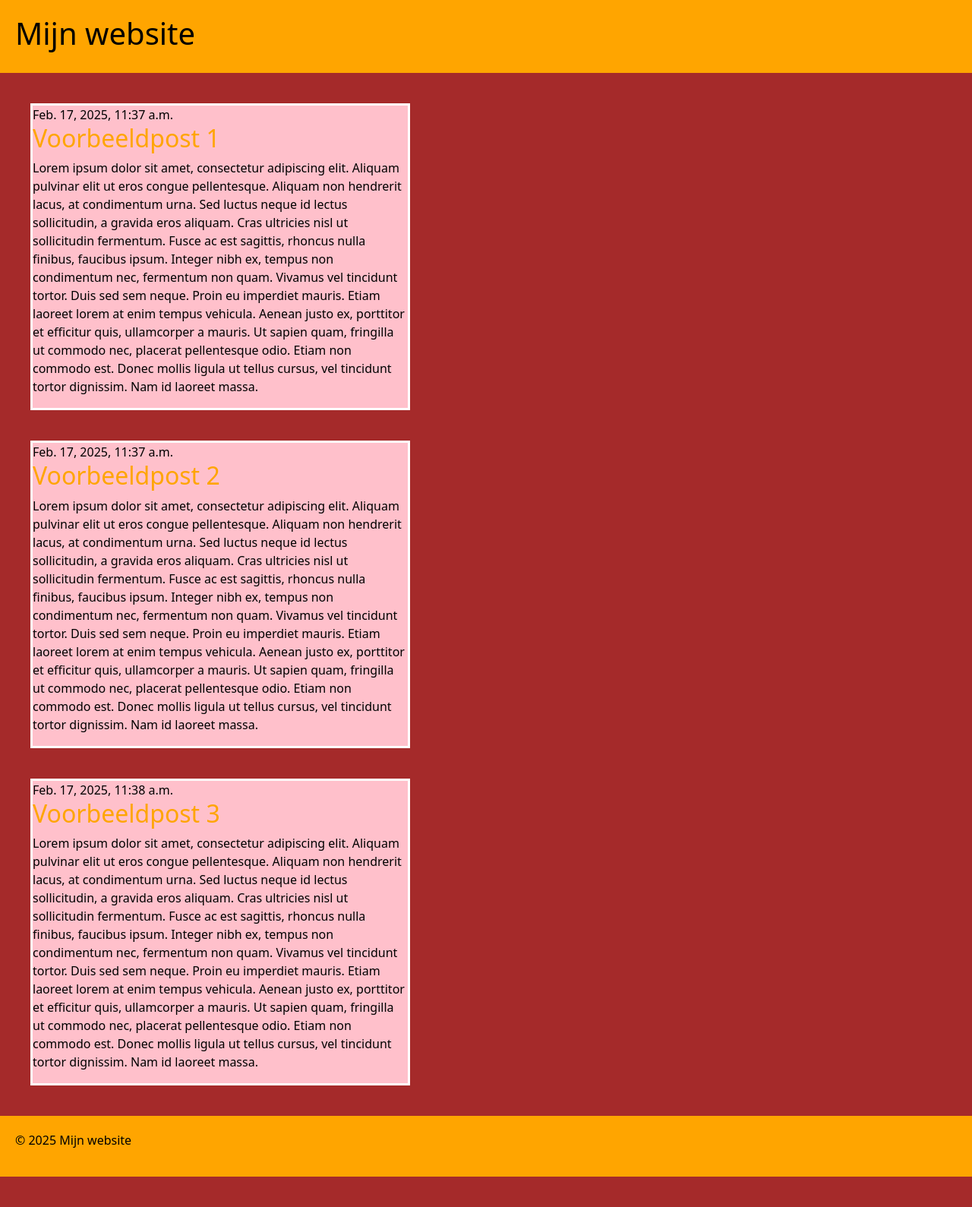
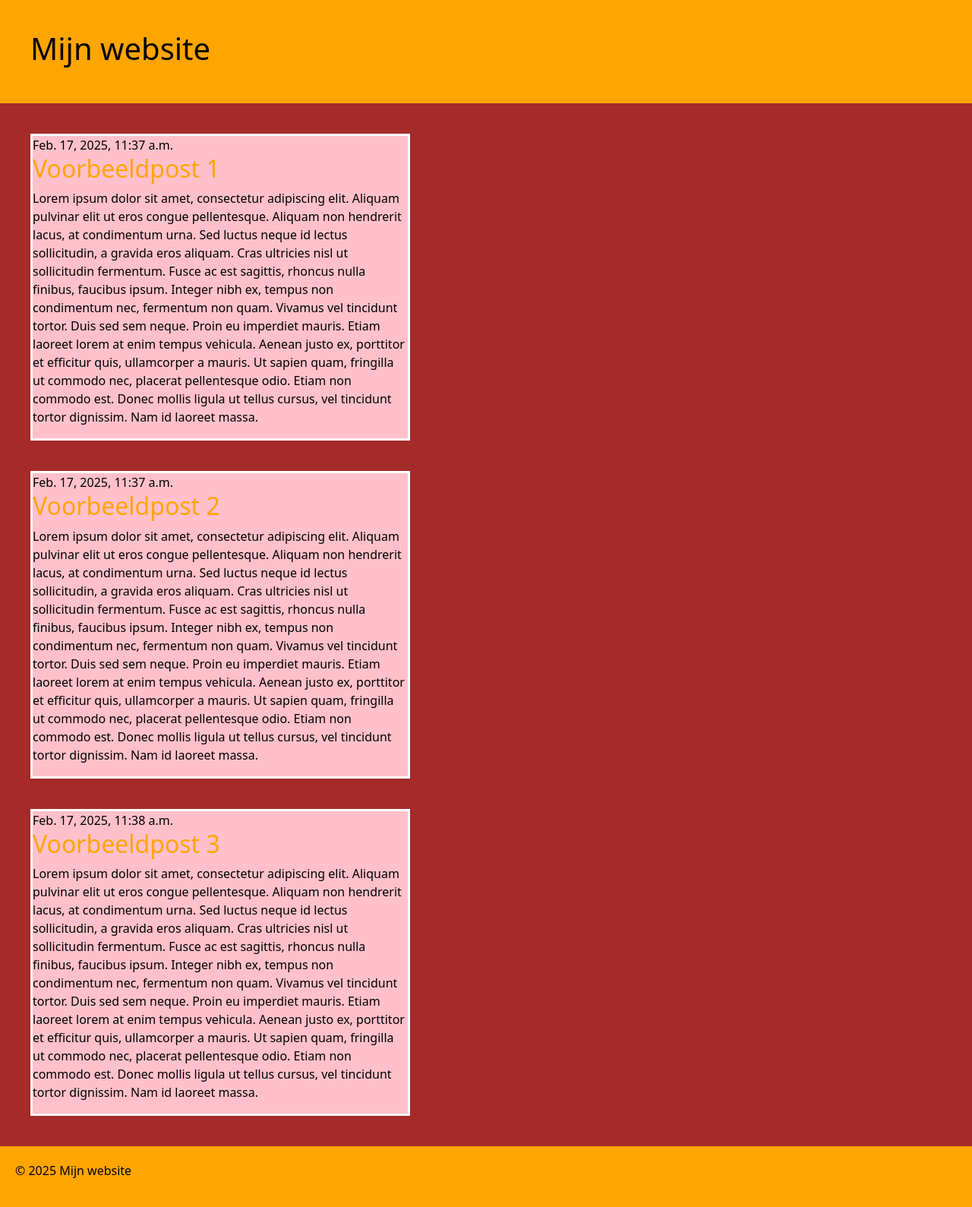
Before and after one commit to MickaelDL27/testDjango, a Django app: page / in a window 1280 px wide. Shown: the whole page at 76% size. Before the commit the page ends 1549 px from the top, so only its background shows below. Run offline with Django 5.2, Linux system fonts and the light colour scheme; data comes from the database, SQL or seed files in the repository; some libraries are stand-ins or nearby versions.

Commit message:
HuiswerkL5

```diff
--- a/mysite/blog/static/css/stijl.css
+++ b/mysite/blog/static/css/stijl.css
@@ -5,7 +5,14 @@ body
     color: black;
 }
 
-header, footer
+header
+{
+    background-color: orange;
+    color: black;
+    padding: 40px;
+}
+
+footer
 {
     background-color: orange;
     color: black;
```
